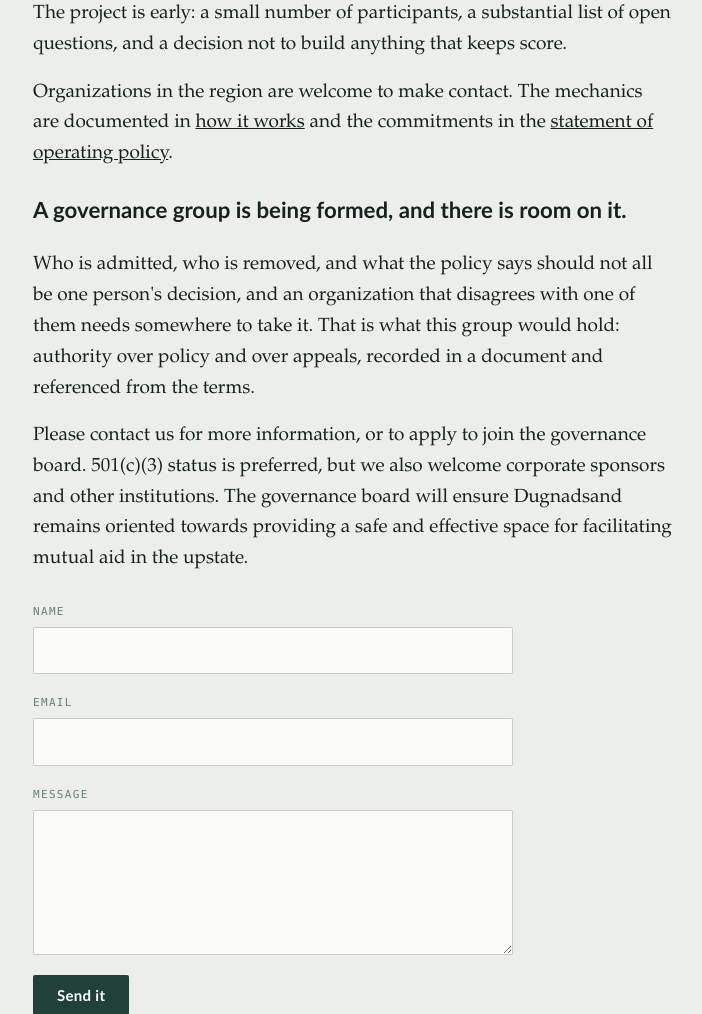
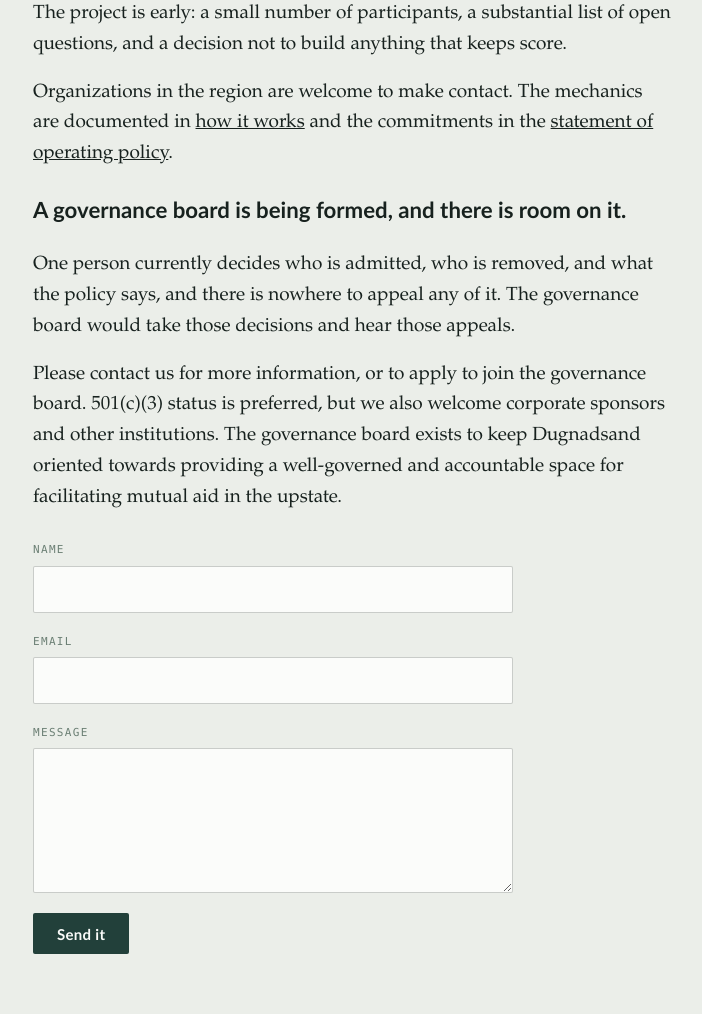
Before and after one commit to ewolters/dugnadsand, a Django app: template site_app/templates/site_app/index.html in a window 1280 px wide. Shown: the part 3811-4825 px from the top of the page, without its empty margins (287-989 px from the left). Run offline with Django 5.2, Linux system fonts and the light colour scheme; the template is opened without the code that fills it, so the values that code supplies are empty.

Commit message:
Say it plainly, and stop promising a safe space
The middle paragraph took two compound sentences and a colon to say the board
decides things and hears appeals. It now says that. Naming the current state
first — one person decides, nothing can be appealed — is also the more honest
opening, since that is the reason the board is being asked for.

"will ensure ... a safe and effective space" is dropped. Terms section 1 says
the network confirms nothing and does not vouch, admission is registration and
not endorsement, and section 5 disclaims warranty; for-counsel.md records that
the vetting reversal was made specifically to avoid appearing to assume a duty
of care. A front-page promise to ensure safety is the strongest version of the
claim the rest of the site is built to avoid making.

Heading says board, matching the body and the three uses below it.

Co-Authored-By: Claude Opus 5 (1M context) <noreply@anthropic.com>

```diff
--- a/site_app/templates/site_app/index.html
+++ b/site_app/templates/site_app/index.html
@@ -276,15 +276,14 @@
      <a href="/how-it-works/">how it works</a> and the commitments in the
      <a href="/policy/">statement of operating policy</a>.</p>
 
-  <h3>A governance group is being formed, and there is room on it.</h3>
-  <p>Who is admitted, who is removed, and what the policy says should not all be one person's
-     decision, and an organization that disagrees with one of them needs somewhere to take it.
-     That is what this group would hold: authority over policy and over appeals, recorded in a
-     document and referenced from the terms.</p>
+  <h3>A governance board is being formed, and there is room on it.</h3>
+  <p>One person currently decides who is admitted, who is removed, and what the policy says,
+     and there is nowhere to appeal any of it. The governance board would take those decisions
+     and hear those appeals.</p>
   <p>Please contact us for more information, or to apply to join the governance board.
      501(c)(3) status is preferred, but we also welcome corporate sponsors and other
-     institutions. The governance board will ensure Dugnadsand remains oriented towards
-     providing a safe and effective space for facilitating mutual aid in the upstate.</p>
+     institutions. The governance board exists to keep Dugnadsand oriented towards providing a
+     well-governed and accountable space for facilitating mutual aid in the upstate.</p>
 
   {% if csrf_retry %}
     {% if cookies_off %}
```
